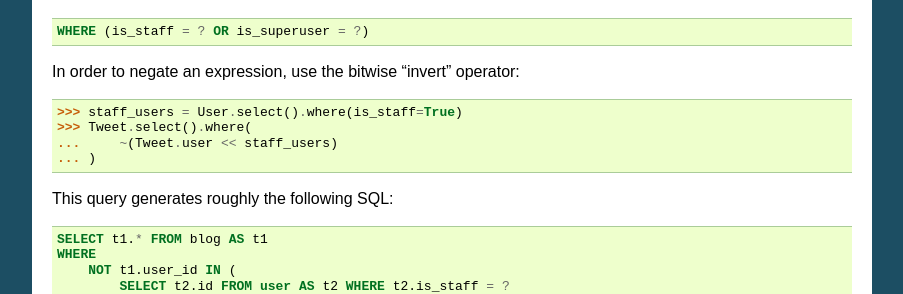
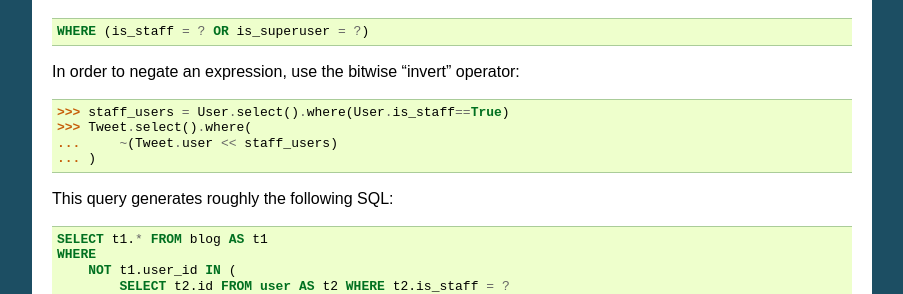
Before and after one commit to coleifer/peewee, a Sphinx documentation site: the page built from docs/peewee/querying.rst, in a window 1280 px wide and 900 px high, scrolled down 4617 px. Shown: the part 155-449 px from the top of the window, without its empty margins (198-1101 px from the left). Built offline with Sphinx 7.4.7, drawn with Linux system fonts in a browser that asks for light colours.

Commit message:
Small doc fix

```diff
--- a/docs/peewee/querying.rst
+++ b/docs/peewee/querying.rst
@@ -257,7 +257,7 @@ In order to negate an expression, use the bitwise "invert" operator:
 
 .. code-block:: python
 
-    >>> staff_users = User.select().where(is_staff=True)
+    >>> staff_users = User.select().where(User.is_staff==True)
     >>> Tweet.select().where(
     ...     ~(Tweet.user << staff_users)
     ... )
```
